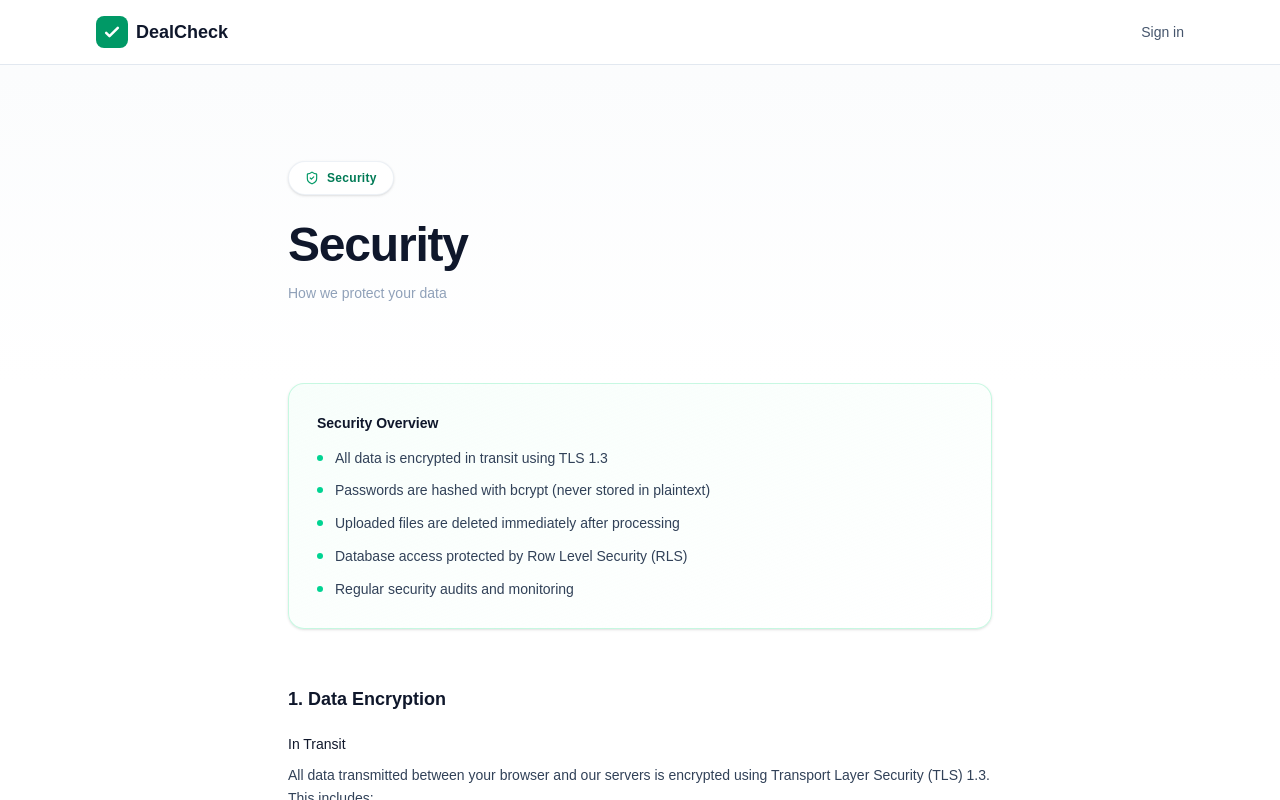
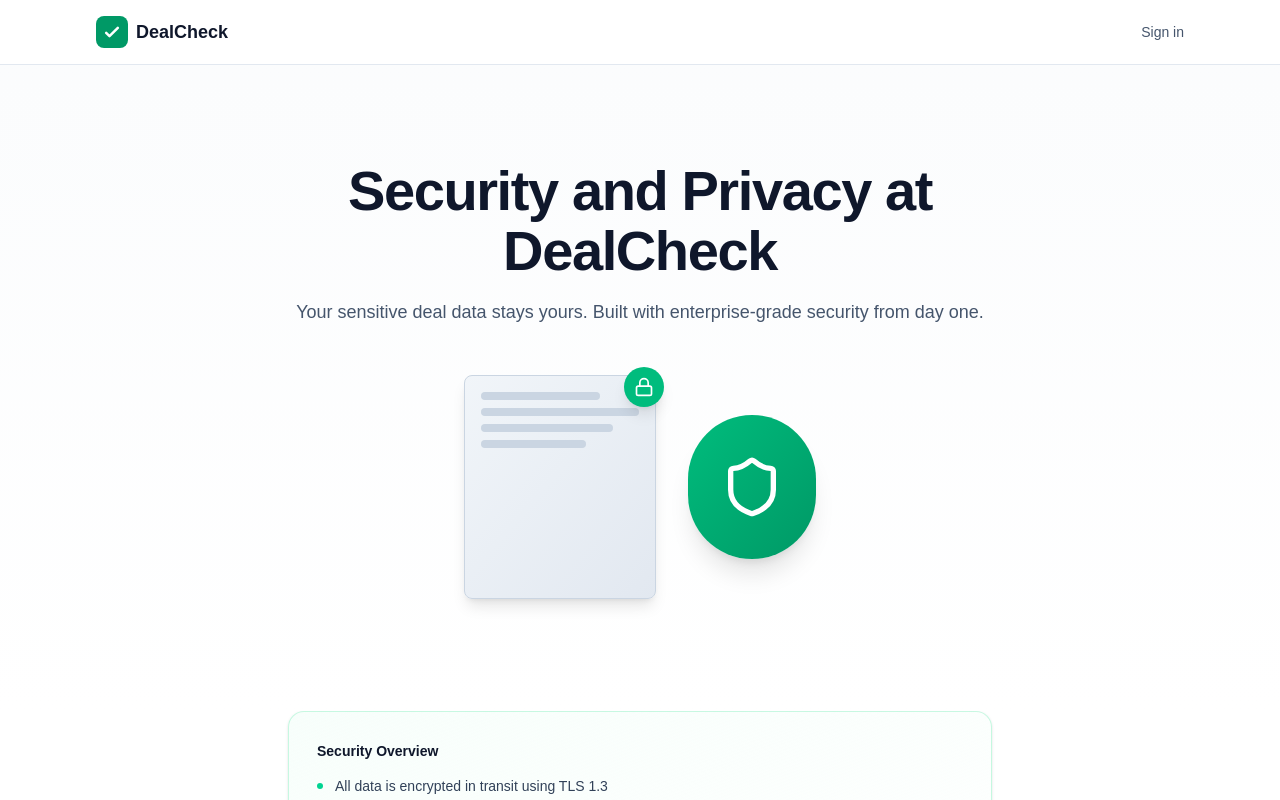
Before and after one commit to Boomchakalala/Dealcheck, a Next.js app: page /security in a window 1280 px wide. Shown: the top 800 px of the page. Built offline with nearby package versions, Linux system fonts and the light colour scheme.

Commit message:
Sandbox autosave

```diff
--- a/src/app/security/page.tsx
+++ b/src/app/security/page.tsx
@@ -1,6 +1,6 @@
 import Link from 'next/link'
 import { Header } from '@/components/Header'
-import { ShieldCheck } from 'lucide-react'
+import { Shield, Lock, FileCheck, Code, Eye, CheckCircle2, ArrowRight } from 'lucide-react'
 
 export default function SecurityPage() {
   return (
@@ -9,17 +9,44 @@ export default function SecurityPage() {
       <Header variant="public" />
 
       <main className="flex-1">
-        <div className="relative overflow-hidden">
-          <div className="absolute inset-0 bg-gradient-to-b from-slate-50/60 to-white pointer-events-none" />
-          <div className="relative max-w-3xl mx-auto px-5 sm:px-8 pt-20 sm:pt-24 pb-4">
-            <div className="inline-flex items-center gap-2 px-4 py-2 rounded-full bg-white border border-slate-200/60 shadow-sm mb-6">
-              <ShieldCheck className="w-3.5 h-3.5 text-emerald-600" />
-              <span className="text-xs font-semibold text-emerald-700 tracking-wide">Security</span>
+        {/* Hero Section */}
+        <div className="relative overflow-hidden bg-gradient-to-b from-slate-50/60 to-white">
+          <div className="max-w-6xl mx-auto px-5 sm:px-8 pt-20 sm:pt-24 pb-16">
+            <div className="text-center max-w-3xl mx-auto">
+              <h1 className="text-[2.5rem] sm:text-[3.5rem] leading-[1.08] font-bold text-slate-900 tracking-tight mb-4">
+                Security and Privacy at DealCheck
+              </h1>
+              <p className="text-base sm:text-lg text-slate-600 leading-relaxed mb-12">
+                Your sensitive deal data stays yours. Built with enterprise-grade security from day one.
+              </p>
+
+              {/* Illustration placeholder */}
+              <div className="relative mb-12">
+                <div className="flex items-center justify-center gap-8">
+                  {/* Document illustration */}
+                  <div className="relative">
+                    <div className="w-48 h-56 bg-gradient-to-br from-slate-100 to-slate-200 rounded-lg shadow-lg border border-slate-300 p-4">
+                      <div className="space-y-2">
+                        <div className="h-2 bg-slate-300 rounded w-3/4"></div>
+                        <div className="h-2 bg-slate-300 rounded w-full"></div>
+                        <div className="h-2 bg-slate-300 rounded w-5/6"></div>
+                        <div className="h-2 bg-slate-300 rounded w-2/3"></div>
+                      </div>
+                    </div>
+                    <div className="absolute -top-2 -right-2 w-10 h-10 bg-emerald-500 rounded-full flex items-center justify-center shadow-lg">
+                      <Lock className="w-5 h-5 text-white" />
+                    </div>
+                  </div>
+
+                  {/* Shield illustration */}
+                  <div className="relative">
+                    <div className="w-32 h-36 bg-gradient-to-br from-emerald-500 to-emerald-600 rounded-full flex items-center justify-center shadow-xl">
+                      <Shield className="w-16 h-16 text-white" />
+                    </div>
+                  </div>
+                </div>
+              </div>
             </div>
-            <h1 className="text-[2.25rem] sm:text-[3rem] leading-[1.08] font-bold text-slate-900 tracking-tight mb-3">
-              Security
-            </h1>
-            <p className="text-sm text-slate-400 mb-16">How we protect your data</p>
           </div>
         </div>
 
```
